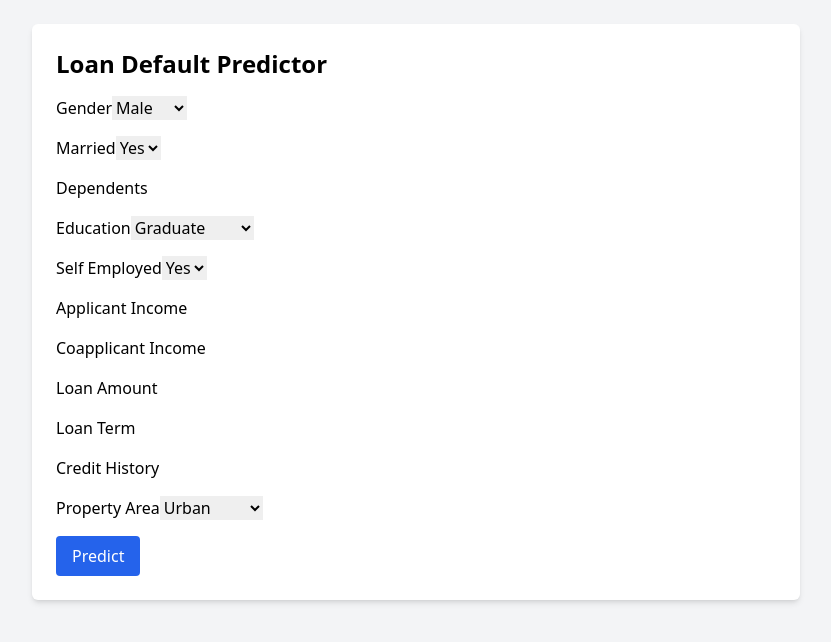
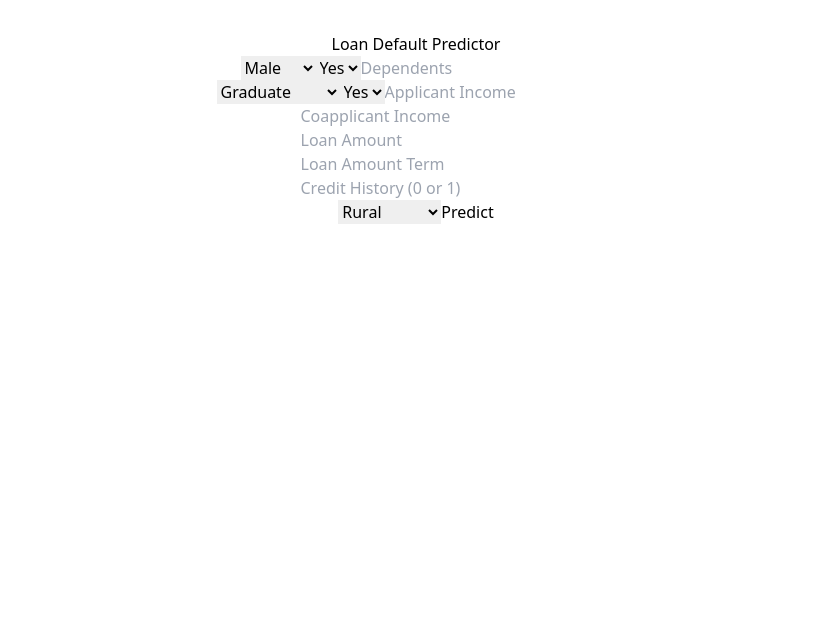
Before and after one commit to petermartian/loan-prediction-api, a React (Vite) app in the folder loan-predictor-frontend/: page / in a window 1280 px wide. Shown: the top 642 px of the page, without its empty margins (224-1055 px from the left). Built offline with nearby package versions, Linux system fonts and the light colour scheme.

Commit message:
Fix: Resolve TypeScript errors for production build

```diff
--- a/loan-predictor-frontend/src/App.tsx
+++ b/loan-predictor-frontend/src/App.tsx
@@ -1,9 +1,11 @@
-import React, { useState } from "react";
 import { useForm } from "react-hook-form";
 import { z } from "zod";
 import { zodResolver } from "@hookform/resolvers/zod";
+import axios from "axios";
+import { useState } from "react";
+import "./App.css";
 
-// Zod schema with correct types
+// Define Zod schema
 const schema = z.object({
   Gender: z.enum(["Male", "Female"]),
   Married: z.enum(["Yes", "No"]),
@@ -18,7 +20,6 @@ const schema = z.object({
   Property_Area: z.enum(["Rural", "Urban", "Semiurban"]),
 });
 
-// ✅ Correctly inferred after coercion
 type FormData = z.infer<typeof schema>;
 
 function App() {
@@ -34,121 +35,66 @@ function App() {
 
   const onSubmit = async (data: FormData) => {
     try {
-      const response = await fetch("http://localhost:8000/predict", {
-        method: "POST",
-        headers: {
-          "Content-Type": "application/json",
-        },
-        body: JSON.stringify(data),
-      });
-
-      const result = await response.json();
-      setPrediction(result.prediction);
+      const response = await axios.post("https://loan-default-api.onrender.com/predict", data);
+      setPrediction(response.data.prediction);
     } catch (error) {
       console.error("Prediction error:", error);
-      setPrediction("Error connecting to backend.");
+      setPrediction("Error making prediction.");
     }
   };
 
   return (
-    <div className="min-h-screen bg-gray-100 p-6">
-      <div className="max-w-3xl mx-auto bg-white shadow-md rounded-md p-6">
-        <h1 className="text-2xl font-bold mb-4">Loan Default Predictor</h1>
-
-        <form onSubmit={handleSubmit(onSubmit)} className="space-y-4">
-          <div>
-            <label>Gender</label>
-            <select {...register("Gender")} className="input">
+    <div className="App">
+      <h1>Loan Default Predictor</h1>
+      <form onSubmit={handleSubmit(onSubmit)}>
+        <select {...register("Gender")}>
           <option value="Male">Male</option>
           <option value="Female">Female</option>
         </select>
-            {errors.Gender && <p className="text-red-500">{errors.Gender.message}</p>}
-          </div>
 
-          <div>
-            <label>Married</label>
-            <select {...register("Married")} className="input">
+        <select {...register("Married")}>
           <option value="Yes">Yes</option>
           <option value="No">No</option>
         </select>
-            {errors.Married && <p className="text-red-500">{errors.Married.message}</p>}
-          </div>
 
-          <div>
-            <label>Dependents</label>
-            <input type="number" {...register("Dependents")} className="input" />
-            {errors.Dependents && <p className="text-red-500">{errors.Dependents.message}</p>}
-          </div>
+        <input type="number" placeholder="Dependents" {...register("Dependents")} />
+        <p>{errors.Dependents?.message}</p>
 
-          <div>
-            <label>Education</label>
-            <select {...register("Education")} className="input">
+        <select {...register("Education")}>
           <option value="Graduate">Graduate</option>
           <option value="Not Graduate">Not Graduate</option>
         </select>
-            {errors.Education && <p className="text-red-500">{errors.Education.message}</p>}
-          </div>
 
-          <div>
-            <label>Self Employed</label>
-            <select {...register("Self_Employed")} className="input">
+        <select {...register("Self_Employed")}>
           <option value="Yes">Yes</option>
           <option value="No">No</option>
         </select>
-            {errors.Self_Employed && <p className="text-red-500">{errors.Self_Employed.message}</p>}
-          </div>
 
-          <div>
-            <label>Applicant Income</label>
-            <input type="number" {...register("ApplicantIncome")} className="input" />
-            {errors.ApplicantIncome && <p className="text-red-500">{errors.ApplicantIncome.message}</p>}
-          </div>
+        <input type="number" placeholder="Applicant Income" {...register("ApplicantIncome")} />
+        <p>{errors.ApplicantIncome?.message}</p>
 
-          <div>
-            <label>Coapplicant Income</label>
-            <input type="number" {...register("CoapplicantIncome")} className="input" />
-            {errors.CoapplicantIncome && <p className="text-red-500">{errors.CoapplicantIncome.message}</p>}
-          </div>
+        <input type="number" placeholder="Coapplicant Income" {...register("CoapplicantIncome")} />
+        <p>{errors.CoapplicantIncome?.message}</p>
 
-          <div>
-            <label>Loan Amount</label>
-            <input type="number" {...register("LoanAmount")} className="input" />
-            {errors.LoanAmount && <p className="text-red-500">{errors.LoanAmount.message}</p>}
-          </div>
+        <input type="number" placeholder="Loan Amount" {...register("LoanAmount")} />
+        <p>{errors.LoanAmount?.message}</p>
 
-          <div>
-            <label>Loan Term</label>
-            <input type="number" {...register("Loan_Amount_Term")} className="input" />
-            {errors.Loan_Amount_Term && <p className="text-red-500">{errors.Loan_Amount_Term.message}</p>}
-          </div>
+        <input type="number" placeholder="Loan Amount Term" {...register("Loan_Amount_Term")} />
+        <p>{errors.Loan_Amount_Term?.message}</p>
 
-          <div>
-            <label>Credit History</label>
-            <input type="number" {...register("Credit_History")} className="input" />
-            {errors.Credit_History && <p className="text-red-500">{errors.Credit_History.message}</p>}
-          </div>
+        <input type="number" placeholder="Credit History (0 or 1)" {...register("Credit_History")} />
+        <p>{errors.Credit_History?.message}</p>
 
-          <div>
-            <label>Property Area</label>
-            <select {...register("Property_Area")} className="input">
+        <select {...register("Property_Area")}>
+          <option value="Rural">Rural</option>
           <option value="Urban">Urban</option>
           <option value="Semiurban">Semiurban</option>
-              <option value="Rural">Rural</option>
         </select>
-            {errors.Property_Area && <p className="text-red-500">{errors.Property_Area.message}</p>}
-          </div>
 
-          <button type="submit" className="bg-blue-600 text-white py-2 px-4 rounded">
-            Predict
-          </button>
+        <button type="submit">Predict</button>
       </form>
 
-        {prediction && (
-          <div className="mt-6 p-4 bg-green-100 text-green-800 rounded shadow">
-            Prediction Result: <strong>{prediction}</strong>
-          </div>
-        )}
-      </div>
+      {prediction && <h2>Prediction: {prediction}</h2>}
     </div>
   );
 }
```
Lines whose indentation alone changed are shown as unchanged.
